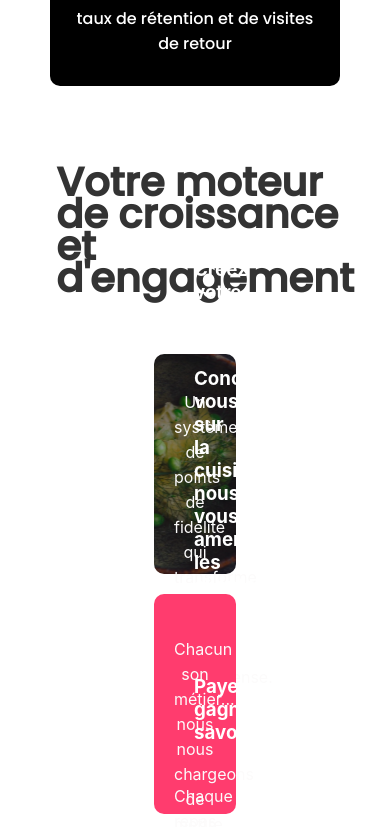
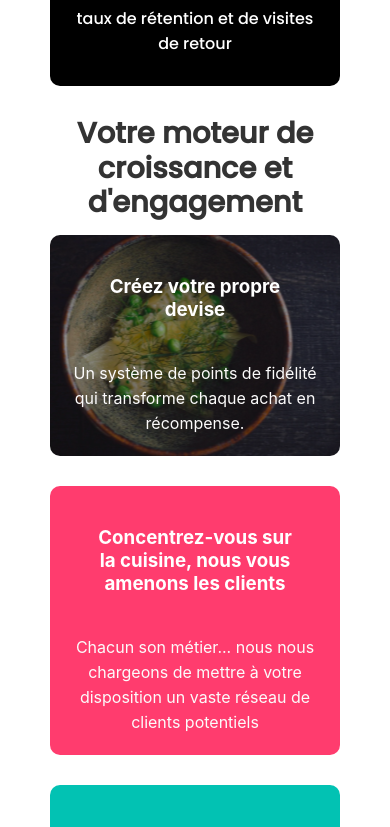
Before and after one commit to Armelsteve1/PAYFOOD, a React (Create React App) app in the folder payfood/: page / in a window 390 px wide. Shown: the part 2531-3358 px from the top of the page. Built offline with nearby package versions, Linux system fonts and the light colour scheme.

Commit message:
mobile responsivity done

```diff
--- a/payfood/src/Component/HomePage/home-page.js
+++ b/payfood/src/Component/HomePage/home-page.js
@@ -428,7 +428,7 @@ function LandingPage() {
                 <path className="footer-social-amoeba-path" d="M223.06,43.32c-.77-7.2,1.87-28.47-20-32.53C187.78,8,180.41,18,178.32,20.7s-5.63,10.1-4.07,16.7-.13,15.23-4.06,15.91-8.75-2.9-6.89-7S167.41,36,167.15,33a18.93,18.93,0,0,0-2.64-8.53c-3.44-5.5-8-11.19-19.12-11.19a21.64,21.64,0,0,0-18.31,9.18c-2.08,2.7-5.66,9.6-4.07,16.69s.64,14.32-6.11,13.9S108.35,46.5,112,36.54s-1.89-21.24-4-23.94S96.34,0,85.23,0,57.46,8.84,56.49,24.56s6.92,20.79,7,24.59c.07,2.75-6.43,4.16-12.92,2.38s-4-10.75-3.46-12.38c1.85-6.6-2-14-4.08-16.69a21.62,21.62,0,0,0-18.3-9.18C13.62,13.28,9.06,19,5.62,24.47A18.81,18.81,0,0,0,3,33a21.85,21.85,0,0,0,1.58,9.08,16.58,16.58,0,0,1,1.06,5A6.75,6.75,0,0,1,0,54H236C235.47,54,223.83,50.52,223.06,43.32Z"></path>
               </svg>
                 <a className="footer-social-link linkedin" href="#" target="_blank">
-                  <span className="hidden-link-text">Twitter</span>
+                  <span className="hidden-link-text">Linkedin</span>
                   <svg className="footer-social-icon-svg" xmlns="http://www.w3.org/2000/svg" viewBox="0 0 26 26">
                     <path className="footer-social-icon-path" d="M 25.855469 5.574219 C 24.914063 5.992188 23.902344 6.273438 22.839844 6.402344 C 23.921875 5.75 24.757813 4.722656 25.148438 3.496094 C 24.132813 4.097656 23.007813 4.535156 21.8125 4.769531 C 20.855469 3.75 19.492188 3.113281 17.980469 3.113281 C 15.082031 3.113281 12.730469 5.464844 12.730469 8.363281 C 12.730469 8.773438 12.777344 9.175781 12.867188 9.558594 C 8.503906 9.339844 4.636719 7.246094 2.046875 4.070313 C 1.59375 4.847656 1.335938 5.75 1.335938 6.714844 C 1.335938 8.535156 2.261719 10.140625 3.671875 11.082031 C 2.808594 11.054688 2 10.820313 1.292969 10.425781 C 1.292969 10.449219 1.292969 10.46875 1.292969 10.492188 C 1.292969 13.035156 3.101563 15.15625 5.503906 15.640625 C 5.0625 15.761719 4.601563 15.824219 4.121094 15.824219 C 3.78125 15.824219 3.453125 15.792969 3.132813 15.730469 C 3.800781 17.8125 5.738281 19.335938 8.035156 19.375 C 6.242188 20.785156 3.976563 21.621094 1.515625 21.621094 C 1.089844 21.621094 0.675781 21.597656 0.265625 21.550781 C 2.585938 23.039063 5.347656 23.90625 8.3125 23.90625 C 17.96875 23.90625 23.25 15.90625 23.25 8.972656 C 23.25 8.742188 23.246094 8.515625 23.234375 8.289063 C 24.261719 7.554688 25.152344 6.628906 25.855469 5.574219 "></path>
                   </svg>
--- a/payfood/src/Component/HomePage/home-style.css
+++ b/payfood/src/Component/HomePage/home-style.css
@@ -979,7 +979,7 @@ footer {
   }
 
   .fourth .container {
-    width: 80%;
+    width: unset;
   }
 
   .fifth h2 {
@@ -1182,11 +1182,11 @@ footer {
   }
 
   .fourth h2 {
-    font-size: 2.5em;
+    font-size: 1.8em;
   }
 
   .fourth .container .all-in span {
-    font-size: 2.2rem;
+    font-size: 1.5rem;
   }
 
   .fourth .grid-container {
@@ -1218,11 +1218,12 @@ footer {
   }
 
   .image-grid img {
-    width: 100px;
+    width: 250px;
   }
 
   img#title-to-developed {
-    padding: 0 25px 70px 0;
+    padding: 0 25px 0px 0;
+    width: 335px;
   }
 
   .six p {
@@ -1245,7 +1246,7 @@ footer {
     margin-left: auto;
     margin-right: auto;
     max-width: 1230px;
-    padding: 40px 15px 600px;
+    padding: 40px 15px 620px;
     position: relative;
   }
 
@@ -1255,5 +1256,61 @@ footer {
 
   .footer-content-column {
     width: 100%;
+    display: unset;
   }
+  .fourth.soit-disant .container{
+    width: unset;
+    padding: unset;
+  }
+
+  .fourth.soit-disant{
+    margin: unset;
+    padding: unset;
+    display: unset;
+  }
+
+    .fourth .grid-item {
+      margin: 15px 50px;
+      height: auto;
+    }
+
+    .fourth h2{
+      text-align: center;
+      line-height: 1.2;
+      margin: unset;
+    }
+
+    .fourth .container{
+      margin: unset;
+      padding: unset;
+    }
+
+    .fourth{
+      margin: 0px 20px 0px;
+      padding: unset;
+    }
+
+    .icon-and-text{
+      width: unset;
+    }
+
+    .two-images, .three-images{
+      display: none;
+    }
+
+    .image-grid {
+      text-align: unset;
+    }
+
+    .fifth{
+      padding: unset;
+    }
+
+    .six .all-in.linear img{
+      margin: unset;
+    }
+
+    .six .all-in.linear{
+      text-align: center;
+    }
 }
```
